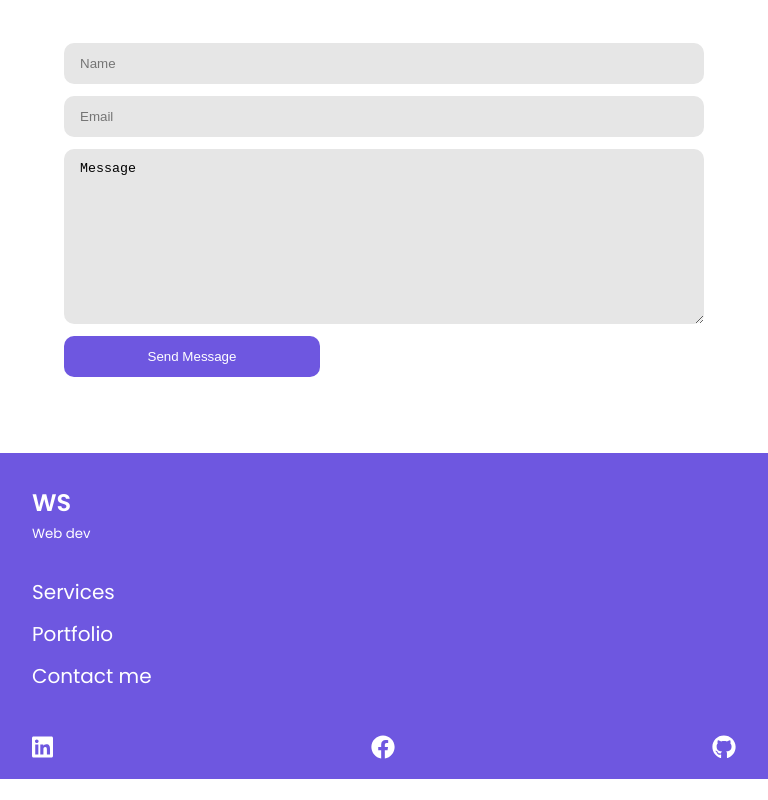
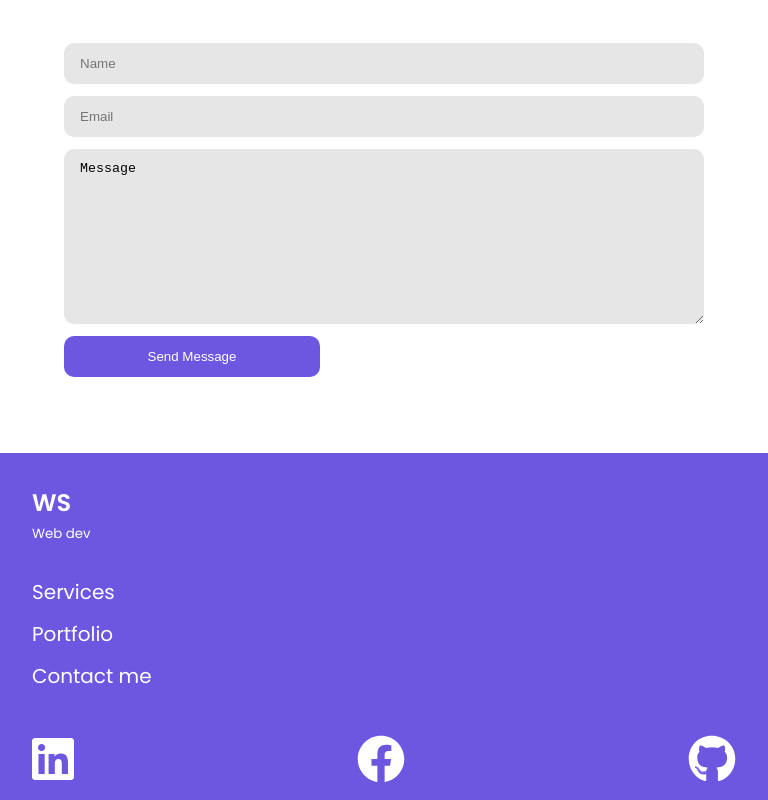
Before and after one commit to sheenlim23/react-portfolio, a React (Create React App) app: page / in a window 768 px wide. Shown: the part 6080-6880 px from the top of the page. Before the commit the page ends 6859 px from the top, so only its background shows below. Built offline with nearby package versions, Linux system fonts and the light colour scheme.

Commit message:
updated footer social links

```diff
--- a/src/stylesheet/_mediaLargeTab.scss
+++ b/src/stylesheet/_mediaLargeTab.scss
@@ -161,6 +161,11 @@
       justify-content: space-between;
       align-items: center;
       margin-bottom: var(--mb-3);
+      a {
+        .icon {
+          font-size: 3rem;
+        }
+      }
     }
   }
 }
--- a/src/stylesheet/style.css
+++ b/src/stylesheet/style.css
@@ -2217,5 +2217,8 @@ textarea {
             align-items: center;
     margin-bottom: var(--mb-3);
   }
+  .footer .social-media-links a .icon {
+    font-size: 3rem;
+  }
 }
 /*# sourceMappingURL=style.css.map */
```
Also changed, not shown: 2 other files (tests, documents, lock files or other folders).
